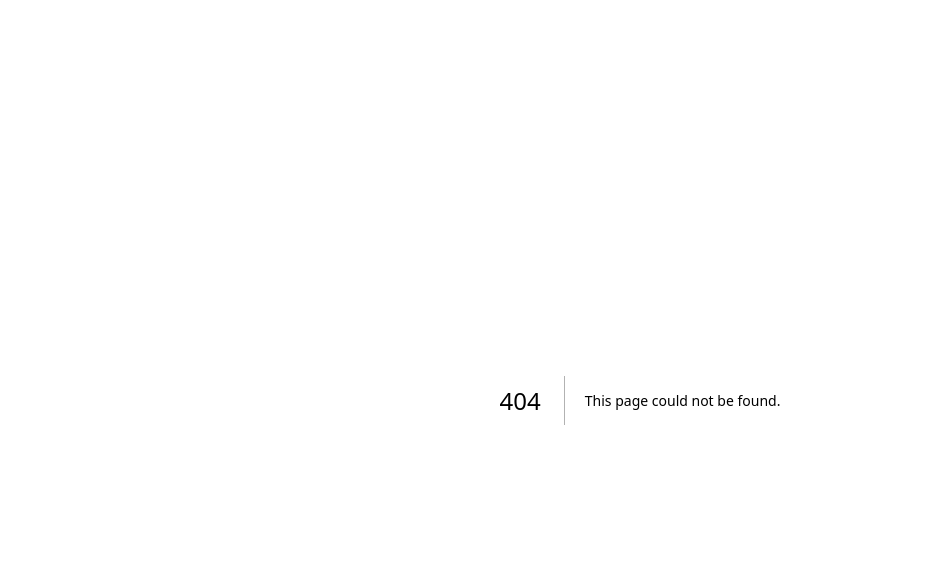
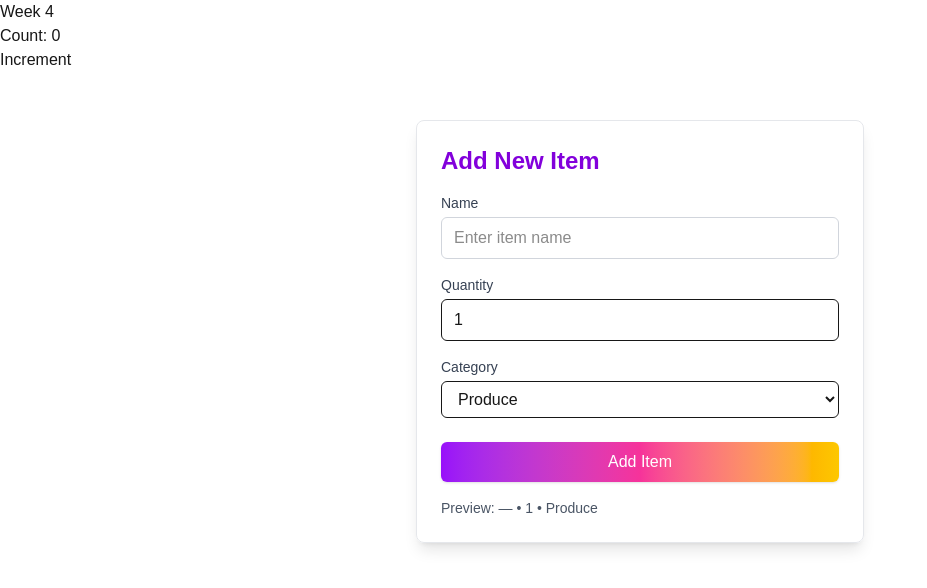
Before and after one commit to Diorphil/Lab1week2, a Next.js app: page /week-4 in a window 1280 px wide. Before the commit this address had no page. Shown: the top 588 px of the page, without its empty margins (0-927 px from the left). Built offline with nearby package versions, Linux system fonts and the light colour scheme.

Commit message:
add week-4 new item form and update homepage

```diff
--- a/app/page.tsx
+++ b/app/page.tsx
@@ -12,6 +12,10 @@ export default function Home() {
         <Link href="/week-3">
           <button className=" m-5 p-10 bg-gray-600 text-white rounded-lg" type="button">week-3</button></Link>
       </div>
+      <div className=" flex justify-center items-start">
+        <Link href="/week-4">
+          <button className=" m-5 p-10 bg-gray-600 text-white rounded-lg" type="button">week-4</button></Link>
+      </div>
     </main>
   );
 
--- /dev/null
+++ b/app/week-4/new-item.tsx
@@ -0,0 +1,96 @@
+"use client";
+
+import { useState } from "react";
+
+export default function NewItem() {
+	const [name, setName] = useState("");
+	const [nameTouched, setNameTouched] = useState(false);
+	const [quantity, setQuantity] = useState(1);
+	const [category, setCategory] = useState("produce");
+
+	const handleSubmit = (e: React.FormEvent) => {
+		e.preventDefault();
+
+		if (!name || name.length < 2) {
+			setNameTouched(true);
+			alert("Name must be at least 2 characters.");
+			return;
+		}
+
+		const item = { name, quantity, category };
+		console.log(item);
+
+		alert(`Name: ${name}\nQuantity: ${quantity}\nCategory: ${category}`);
+
+		setName("");
+		setQuantity(1);
+		setCategory("produce");
+		setNameTouched(false);
+	};
+
+	return (
+		<div className="max-w-md mx-auto mt-12 p-6 bg-white/80 backdrop-blur rounded-lg shadow-lg border border-gray-200">
+			<h1 className="text-2xl font-semibold text-purple-700 mb-4">Add New Item</h1>
+			<form onSubmit={handleSubmit} className="space-y-4">
+				<div>
+					<label className="block text-sm font-medium text-gray-700 mb-1">Name</label>
+					<input
+						type="text"
+						value={name}
+						onChange={(e) => setName(e.target.value)}
+						onBlur={() => setNameTouched(true)}
+						placeholder="Enter item name"
+						required
+						className={`w-full px-3 py-2 border rounded-md focus:outline-none focus:ring-2 ${
+							nameTouched && !name ? "border-red-500 focus:ring-red-300" : "border-gray-300 focus:ring-yellow-300"
+						}`}
+					/>
+					{(nameTouched && (!name || name.length < 2)) && (
+						<p className="text-red-500 text-sm mt-1">Name must be at least 2 characters.</p>
+					)}
+				</div>
+				<div>
+					<label className="block text-sm font-medium text-gray-700 mb-1">Quantity</label>
+					<input
+						type="number"
+						min="1"
+						max="99"
+						value={quantity}
+						onChange={(e) => setQuantity(Number(e.target.value) || 1)}
+						required
+						className="w-full px-3 py-2 border rounded-md focus:outline-none focus:ring-2 focus:ring-red-300"
+					/>
+				</div>
+				<div>
+					<label className="block text-sm font-medium text-gray-700 mb-1">Category</label>
+					<select
+						value={category}
+						onChange={(e) => setCategory(e.target.value)}
+						className="w-full px-3 py-2 border rounded-md focus:outline-none focus:ring-2 focus:ring-purple-300"
+					>
+						<option value="produce">Produce</option>
+						<option value="dairy">Dairy</option>
+						<option value="bakery">Bakery</option>
+						<option value="meat">Meat</option>
+						<option value="frozen-foods">Frozen Foods</option>
+						<option value="canned-goods">Canned Goods</option>
+						<option value="dry-goods">Dry Goods</option>
+						<option value="beverages">Beverages</option>
+						<option value="snacks">Snacks</option>
+						<option value="household">Household</option>
+						<option value="other">Other</option>
+					</select>
+				</div>
+				<div className="pt-2">
+					<button
+						type="submit"
+						className="w-full py-2 rounded-md text-white font-medium bg-gradient-to-r from-purple-600 via-pink-500 to-yellow-400 hover:opacity-95 shadow"
+					>
+						Add Item
+					</button>
+				</div>
+			</form>
+			<div className="mt-4 text-sm text-gray-600">Preview: <span className="font-medium">{name || '—'}</span> • <span className="font-medium">{quantity}</span> • <span className="capitalize font-medium">{category.replace(/-/g, ' ')}</span></div>
+		</div>
+	);
+}
--- /dev/null
+++ b/app/week-4/page.tsx
@@ -0,0 +1,16 @@
+"use client";
+
+import { useState } from "react";
+import NewItem from "./new-item";
+
+export default function Page() {
+	const [count, setCount] = useState(0);
+	return (
+		<div>
+			<h1>Week 4</h1>
+			<p>Count: {count}</p>
+            <button onClick={() => setCount((c) => c + 1)}>Increment</button>
+            <NewItem />
+		</div>
+	);
+}
```
